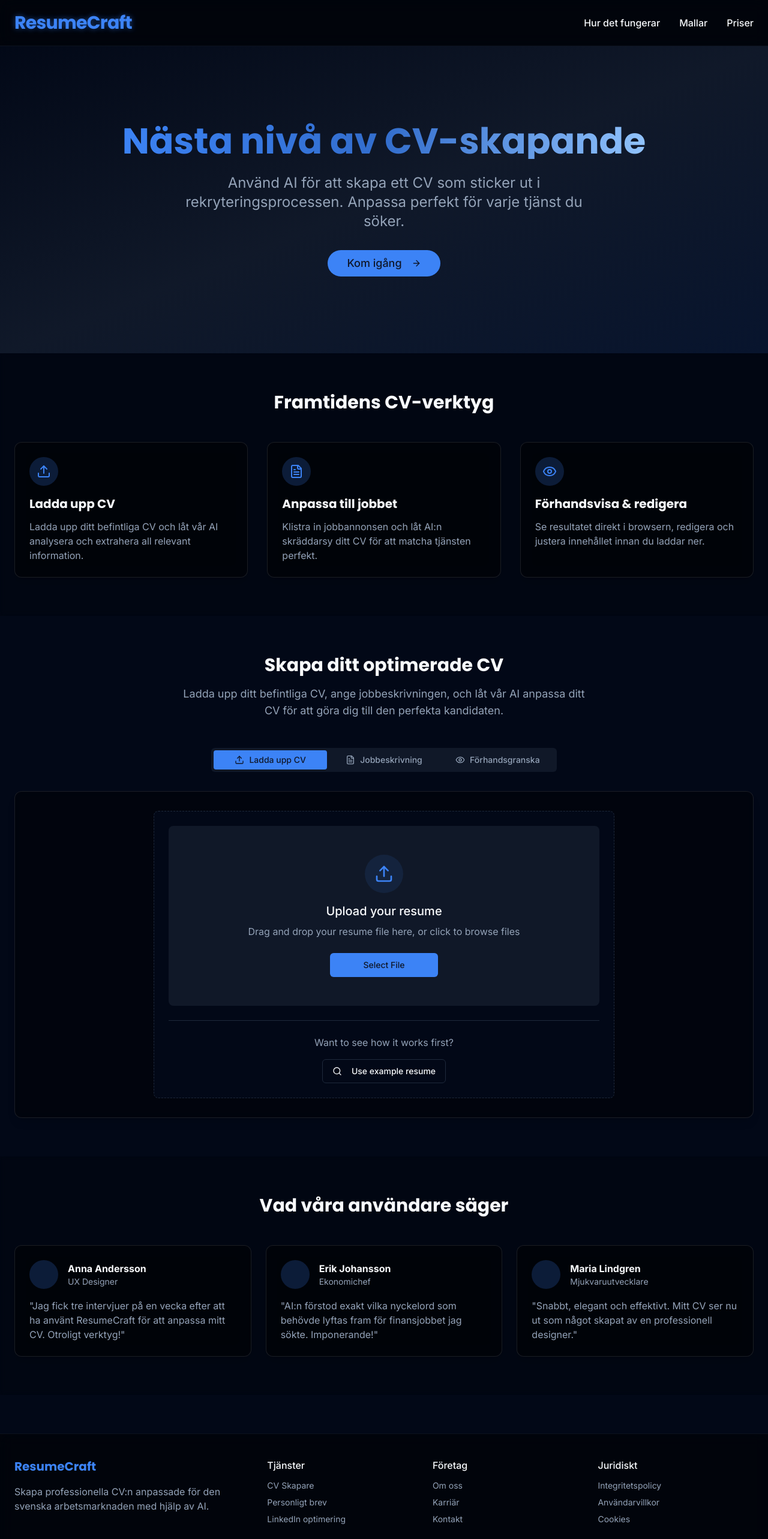
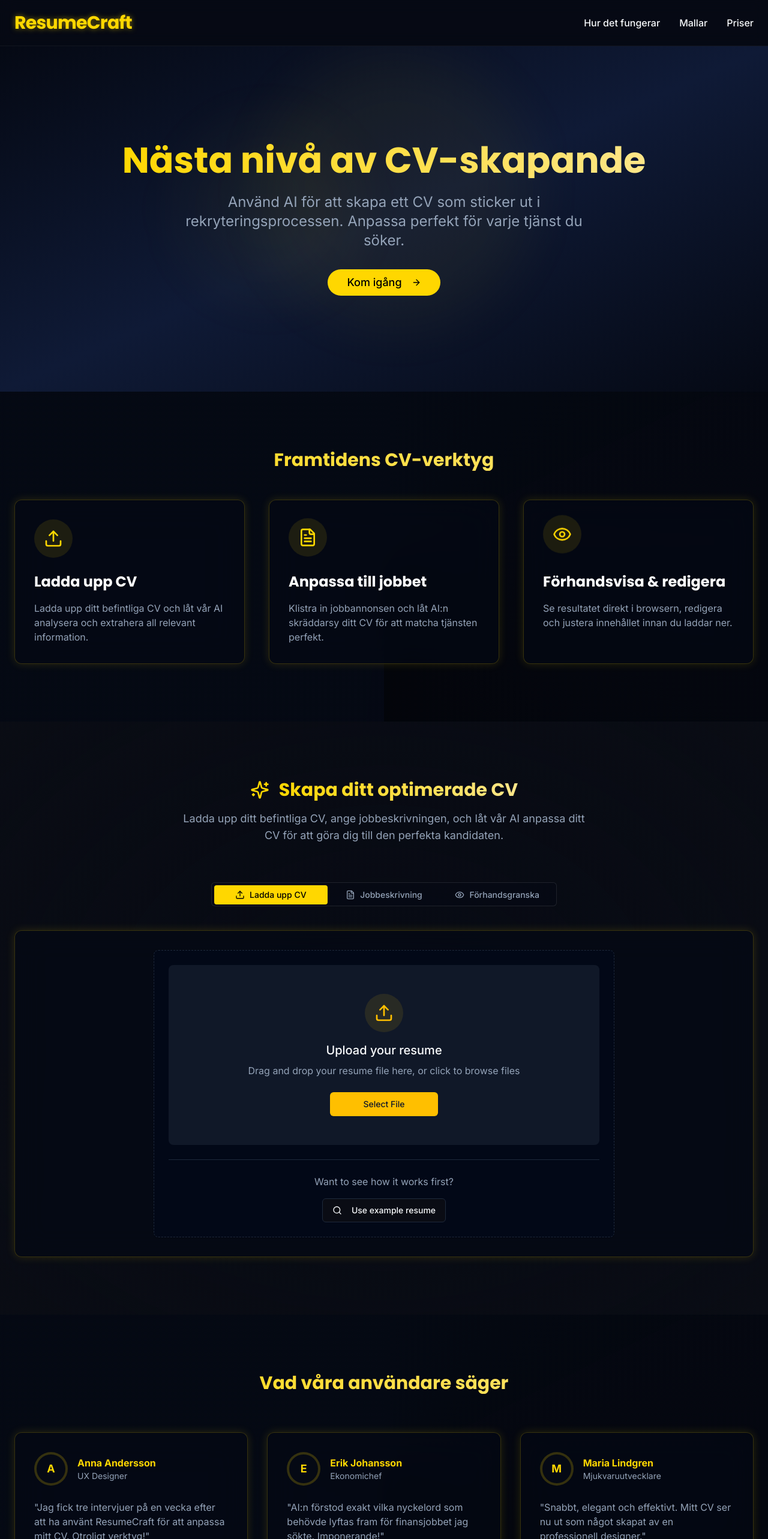
Before and after one commit to lundberg-ai/ai-resume-craft, a React (Vite) app: page / in a window 1280 px wide. Shown: the top 2566 px of the page at 60% size. Built offline with nearby package versions, Linux system fonts and the light colour scheme.

Commit message:
Refactor: Implement futuristic luxury theme
This commit introduces a new theme with a futuristic and luxurious aesthetic.

```diff
--- a/src/components/Layout.tsx
+++ b/src/components/Layout.tsx
@@ -13,9 +13,9 @@ const Layout: React.FC<LayoutProps> = ({ children }) => {
 
   return (
     <div className="min-h-screen bg-background text-foreground">
-      <header className="border-b border-border/40 bg-black/50 backdrop-blur-md sticky top-0 z-10">
+      <header className="border-b border-white/5 bg-luxury-dark/80 backdrop-blur-md sticky top-0 z-10">
         <div className="container mx-auto px-6 py-5 flex justify-between items-center">
-          <h1 className="text-2xl md:text-3xl font-bold font-display tracking-tight text-primary text-glow">
+          <h1 className="text-2xl md:text-3xl font-bold font-display tracking-tight text-gold gold-glow">
             ResumeCraft
           </h1>
           <div className="md:hidden">
@@ -28,21 +28,21 @@ const Layout: React.FC<LayoutProps> = ({ children }) => {
               <Menu className="h-5 w-5" />
             </Button>
           </div>
-          <nav className={`${mobileMenuOpen ? 'flex' : 'hidden'} md:flex absolute md:relative top-full left-0 right-0 md:top-auto bg-black/80 md:bg-transparent backdrop-blur-md md:backdrop-blur-none p-4 md:p-0 border-b border-border/40 md:border-none flex-col md:flex-row space-y-3 md:space-y-0 md:space-x-8`}>
-            <a href="#" className="font-medium hover:text-primary transition-colors duration-200 relative after:absolute after:left-0 after:bottom-0 after:h-[2px] after:w-0 after:bg-primary after:transition-all hover:after:w-full">Hur det fungerar</a>
-            <a href="#" className="font-medium hover:text-primary transition-colors duration-200 relative after:absolute after:left-0 after:bottom-0 after:h-[2px] after:w-0 after:bg-primary after:transition-all hover:after:w-full">Mallar</a>
-            <a href="#" className="font-medium hover:text-primary transition-colors duration-200 relative after:absolute after:left-0 after:bottom-0 after:h-[2px] after:w-0 after:bg-primary after:transition-all hover:after:w-full">Priser</a>
+          <nav className={`${mobileMenuOpen ? 'flex' : 'hidden'} md:flex absolute md:relative top-full left-0 right-0 md:top-auto bg-luxury-dark/95 md:bg-transparent backdrop-blur-md md:backdrop-blur-none p-4 md:p-0 border-b border-white/5 md:border-none flex-col md:flex-row space-y-3 md:space-y-0 md:space-x-8`}>
+            <a href="#" className="font-medium hover:text-gold transition-colors duration-200 relative after:absolute after:left-0 after:bottom-0 after:h-[2px] after:w-0 after:bg-gold after:transition-all hover:after:w-full">Hur det fungerar</a>
+            <a href="#" className="font-medium hover:text-gold transition-colors duration-200 relative after:absolute after:left-0 after:bottom-0 after:h-[2px] after:w-0 after:bg-gold after:transition-all hover:after:w-full">Mallar</a>
+            <a href="#" className="font-medium hover:text-gold transition-colors duration-200 relative after:absolute after:left-0 after:bottom-0 after:h-[2px] after:w-0 after:bg-gold after:transition-all hover:after:w-full">Priser</a>
           </nav>
         </div>
       </header>
       <main>
         {children}
       </main>
-      <footer className="border-t border-border/40 bg-black/50 backdrop-blur-md py-10 mt-16">
+      <footer className="border-t border-white/5 bg-luxury-dark/80 backdrop-blur-md py-10 mt-16">
         <div className="container mx-auto px-6">
           <div className="grid grid-cols-1 md:grid-cols-3 gap-8">
             <div>
-              <h3 className="text-xl font-display font-bold mb-4 text-primary">ResumeCraft</h3>
+              <h3 className="text-xl font-display font-bold mb-4 text-gold">ResumeCraft</h3>
               <p className="text-muted-foreground">
                 Skapa professionella CV:n anpassade för den svenska arbetsmarknaden med hjälp av AI.
               </p>
@@ -51,30 +51,30 @@ const Layout: React.FC<LayoutProps> = ({ children }) => {
               <div>
                 <h4 className="font-medium mb-3">Tjänster</h4>
                 <ul className="space-y-2 text-sm text-muted-foreground">
-                  <li><a href="#" className="hover:text-foreground transition-colors">CV Skapare</a></li>
-                  <li><a href="#" className="hover:text-foreground transition-colors">Personligt brev</a></li>
-                  <li><a href="#" className="hover:text-foreground transition-colors">LinkedIn optimering</a></li>
+                  <li><a href="#" className="hover:text-gold transition-colors">CV Skapare</a></li>
+                  <li><a href="#" className="hover:text-gold transition-colors">Personligt brev</a></li>
+                  <li><a href="#" className="hover:text-gold transition-colors">LinkedIn optimering</a></li>
                 </ul>
               </div>
               <div>
                 <h4 className="font-medium mb-3">Företag</h4>
                 <ul className="space-y-2 text-sm text-muted-foreground">
-                  <li><a href="#" className="hover:text-foreground transition-colors">Om oss</a></li>
-                  <li><a href="#" className="hover:text-foreground transition-colors">Karriär</a></li>
-                  <li><a href="#" className="hover:text-foreground transition-colors">Kontakt</a></li>
+                  <li><a href="#" className="hover:text-gold transition-colors">Om oss</a></li>
+                  <li><a href="#" className="hover:text-gold transition-colors">Karriär</a></li>
+                  <li><a href="#" className="hover:text-gold transition-colors">Kontakt</a></li>
                 </ul>
               </div>
               <div>
                 <h4 className="font-medium mb-3">Juridiskt</h4>
                 <ul className="space-y-2 text-sm text-muted-foreground">
-                  <li><a href="#" className="hover:text-foreground transition-colors">Integritetspolicy</a></li>
-                  <li><a href="#" className="hover:text-foreground transition-colors">Användarvillkor</a></li>
-                  <li><a href="#" className="hover:text-foreground transition-colors">Cookies</a></li>
+                  <li><a href="#" className="hover:text-gold transition-colors">Integritetspolicy</a></li>
+                  <li><a href="#" className="hover:text-gold transition-colors">Användarvillkor</a></li>
+                  <li><a href="#" className="hover:text-gold transition-colors">Cookies</a></li>
                 </ul>
               </div>
             </div>
           </div>
-          <div className="border-t border-border/40 mt-8 pt-6 text-center text-sm text-muted-foreground">
+          <div className="border-t border-white/5 mt-8 pt-6 text-center text-sm text-muted-foreground">
             &copy; {new Date().getFullYear()} ResumeCraft. Alla rättigheter förbehållna.
           </div>
         </div>
--- a/src/index.css
+++ b/src/index.css
@@ -7,7 +7,7 @@
 
 @layer base {
   :root {
-    --background: 222.2 84% 4.9%;
+    --background: 225 35% 5.9%;
     --foreground: 210 40% 98%;
 
     --card: 222.2 84% 4.9%;
@@ -16,7 +16,7 @@
     --popover: 222.2 84% 4.9%;
     --popover-foreground: 210 40% 98%;
 
-    --primary: 217 91% 60%;
+    --primary: 45 100% 50%;
     --primary-foreground: 222.2 47.4% 11.2%;
 
     --secondary: 217.2 32.6% 17.5%;
@@ -25,15 +25,15 @@
     --muted: 217.2 32.6% 17.5%;
     --muted-foreground: 215 20.2% 65.1%;
 
-    --accent: 217.2 32.6% 17.5%;
-    --accent-foreground: 210 40% 98%;
+    --accent: 45 100% 50%;
+    --accent-foreground: 222.2 47.4% 11.2%;
 
     --destructive: 0 62.8% 30.6%;
     --destructive-foreground: 210 40% 98%;
 
     --border: 217.2 32.6% 17.5%;
     --input: 217.2 32.6% 17.5%;
-    --ring: 217 91% 60%;
+    --ring: 45 100% 50%;
 
     --sidebar-background: 240 5.9% 10%;
     --sidebar-foreground: 240 4.8% 95.9%;
@@ -43,6 +43,8 @@
     --sidebar-accent-foreground: 240 4.8% 95.9%;
     --sidebar-border: 240 3.7% 15.9%;
     --sidebar-ring: 217.2 91.2% 59.8%;
+
+    --resume-primary: var(--primary, #FFD700);
 
     --radius: 0.5rem;
   }
@@ -56,11 +58,31 @@
   body {
     @apply bg-background text-foreground font-sans;
   }
+
+  ::selection {
+    @apply bg-gold/40 text-white;
+  }
 }
 
 @layer components {
   .glass-card {
     @apply bg-black/40 backdrop-blur-md border border-white/10 shadow-lg;
+  }
+
+  .luxury-glass {
+    @apply bg-luxury-dark/70 backdrop-blur-xl border border-white/10 shadow-[0_4px_30px_rgba(255,215,0,0.1)];
+  }
+
+  .luxury-border {
+    @apply border border-gold/20 shadow-[0_0_15px_rgba(255,215,0,0.15)];
+  }
+
+  .luxury-input {
+    @apply bg-luxury-dark border border-white/10 focus:border-gold/50 focus:ring-gold/30 transition-all duration-300;
+  }
+
+  .gold-glow {
+    text-shadow: 0 0 10px rgba(255, 215, 0, 0.5);
   }
 
   .resume-container {
@@ -92,10 +114,14 @@
   }
 
   .hero-gradient {
-    @apply bg-gradient-to-br from-background via-secondary/50 to-primary/10;
+    @apply bg-hero-luxury;
   }
 
   .text-glow {
-    text-shadow: 0 0 10px rgba(59, 130, 246, 0.5);
+    text-shadow: 0 0 10px rgba(255, 215, 0, 0.5);
+  }
+
+  .gold-gradient {
+    @apply bg-gradient-to-r from-gold to-amber-200 bg-clip-text text-transparent;
   }
 }
--- a/src/pages/Index.tsx
+++ b/src/pages/Index.tsx
@@ -8,7 +8,7 @@ import ThemeSelector from '@/components/ThemeSelector';
 import { useToast } from "@/hooks/use-toast";
 import { Tabs, TabsContent, TabsList, TabsTrigger } from "@/components/ui/tabs";
 import { Button } from '@/components/ui/button';
-import { ArrowRight, Upload, FileText, Eye, Download } from 'lucide-react';
+import { ArrowRight, Upload, FileText, Eye, Download, Sparkles } from 'lucide-react';
 
 interface ResumeData {
   name?: string;
@@ -41,7 +41,7 @@ const Index: React.FC = () => {
   const [jobDescription, setJobDescription] = useState<string>("");
   const [isProcessing, setIsProcessing] = useState<boolean>(false);
   const [selectedTheme, setSelectedTheme] = useState<string>("classic");
-  const [selectedColor, setSelectedColor] = useState<string>("#9b87f5");
+  const [selectedColor, setSelectedColor] = useState<string>("#FFD700");
 
   const handleResumeUpload = (data: ResumeData) => {
     setResumeData(data);
@@ -81,10 +81,16 @@ const Index: React.FC = () => {
   return (
     <Layout>
       {/* Hero Section */}
-      <div className="hero-gradient">
-        <div className="container mx-auto px-6 py-24 md:py-32">
+      <div className="hero-gradient relative overflow-hidden">
+        {/* Background particles */}
+        <div className="absolute inset-0 overflow-hidden">
+          <div className="absolute top-1/4 left-1/4 w-64 h-64 rounded-full bg-gold/5 blur-3xl animate-pulse-glow"></div>
+          <div className="absolute bottom-1/4 right-1/3 w-96 h-96 rounded-full bg-gold/5 blur-3xl animate-pulse-glow" style={{ animationDelay: "1s" }}></div>
+        </div>
+
+        <div className="container mx-auto px-6 py-32 md:py-40 relative z-10">
           <div className="max-w-4xl mx-auto text-center">
-            <h1 className="text-4xl md:text-6xl font-bold font-display mb-6 animate-fade-in bg-clip-text text-transparent bg-gradient-to-r from-primary via-primary/80 to-blue-300">
+            <h1 className="text-4xl md:text-6xl font-bold font-display mb-6 animate-fade-in gold-gradient">
               Nästa nivå av CV-skapande
             </h1>
             <p className="text-xl md:text-2xl text-muted-foreground mb-8 animate-slide-in max-w-2xl mx-auto">
@@ -92,7 +98,7 @@ const Index: React.FC = () => {
             </p>
             <Button
               size="lg"
-              className="rounded-full text-lg px-8 animate-fade-in"
+              className="rounded-full text-lg px-8 animate-fade-in bg-gold hover:bg-gold/80 text-black"
               onClick={() => document.getElementById('app-section')?.scrollIntoView({ behavior: 'smooth' })}
             >
               Kom igång <ArrowRight className="ml-2" />
@@ -102,29 +108,30 @@ const Index: React.FC = () => {
       </div>
 
       {/* Features Section */}
-      <div className="py-16 backdrop-blur-sm bg-black/20">
-        <div className="container mx-auto px-6">
-          <h2 className="text-3xl font-bold font-display mb-12 text-center">Framtidens CV-verktyg</h2>
-          <div className="grid grid-cols-1 md:grid-cols-3 gap-8">
-            <div className="glass-card p-6 rounded-xl animate-fade-in">
-              <div className="h-12 w-12 bg-primary/20 rounded-full mb-4 flex items-center justify-center">
-                <Upload className="h-6 w-6 text-primary" />
+      <div className="py-24 backdrop-blur-sm bg-luxury-dark/80 relative">
+        <div className="absolute inset-0 bg-gradient-conic from-luxury-dark via-luxury-dark/90 to-black/80 opacity-60"></div>
+        <div className="container mx-auto px-6 relative z-10">
+          <h2 className="text-3xl font-bold font-display mb-12 text-center gold-gradient">Framtidens CV-verktyg</h2>
+          <div className="grid grid-cols-1 md:grid-cols-3 gap-10">
+            <div className="luxury-glass p-8 rounded-xl animate-fade-in luxury-border">
+              <div className="h-16 w-16 bg-gold/10 rounded-full mb-6 flex items-center justify-center animate-float">
+                <Upload className="h-8 w-8 text-gold" />
               </div>
-              <h3 className="font-display text-xl font-bold mb-3">Ladda upp CV</h3>
+              <h3 className="font-display text-2xl font-bold mb-4 text-white">Ladda upp CV</h3>
               <p className="text-muted-foreground">Ladda upp ditt befintliga CV och låt vår AI analysera och extrahera all relevant information.</p>
             </div>
-            <div className="glass-card p-6 rounded-xl animate-fade-in delay-100">
-              <div className="h-12 w-12 bg-primary/20 rounded-full mb-4 flex items-center justify-center">
-                <FileText className="h-6 w-6 text-primary" />
+            <div className="luxury-glass p-8 rounded-xl animate-fade-in delay-100 luxury-border">
+              <div className="h-16 w-16 bg-gold/10 rounded-full mb-6 flex items-center justify-center animate-float" style={{ animationDelay: "1s" }}>
+                <FileText className="h-8 w-8 text-gold" />
               </div>
-              <h3 className="font-display text-xl font-bold mb-3">Anpassa till jobbet</h3>
+              <h3 className="font-display text-2xl font-bold mb-4 text-white">Anpassa till jobbet</h3>
               <p className="text-muted-foreground">Klistra in jobbannonsen och låt AI:n skräddarsy ditt CV för att matcha tjänsten perfekt.</p>
             </div>
-            <div className="glass-card p-6 rounded-xl animate-fade-in delay-200">
-              <div className="h-12 w-12 bg-primary/20 rounded-full mb-4 flex items-center justify-center">
-                <Eye className="h-6 w-6 text-primary" />
+            <div className="luxury-glass p-8 rounded-xl animate-fade-in delay-200 luxury-border">
+              <div className="h-16 w-16 bg-gold/10 rounded-full mb-6 flex items-center justify-center animate-float" style={{ animationDelay: "2s" }}>
+                <Eye className="h-8 w-8 text-gold" />
               </div>
-              <h3 className="font-display text-xl font-bold mb-3">Förhandsvisa & redigera</h3>
+              <h3 className="font-display text-2xl font-bold mb-4 text-white">Förhandsvisa & redigera</h3>
               <p className="text-muted-foreground">Se resultatet direkt i browsern, redigera och justera innehållet innan du laddar ner.</p>
             </div>
           </div>
@@ -132,41 +139,54 @@ const Index: React.FC = () => {
       </div>
 
       {/* App Section */}
-      <div id="app-section" className="py-16">
-        <div className="max-w-7xl mx-auto px-6">
-          <div className="mb-12 text-center">
-            <h2 className="text-3xl font-bold font-display mb-4 animate-fade-in">
-              Skapa ditt optimerade CV
-            </h2>
+      <div id="app-section" className="py-24 relative overflow-hidden">
+        <div className="absolute inset-0 bg-gradient-radial from-luxury-dark/50 to-background z-0"></div>
+        <div className="max-w-7xl mx-auto px-6 relative z-10">
+          <div className="mb-16 text-center">
+            <div className="flex items-center justify-center mb-4">
+              <Sparkles className="h-8 w-8 text-gold mr-4" />
+              <h2 className="text-3xl font-bold font-display gold-gradient">
+                Skapa ditt optimerade CV
+              </h2>
+            </div>
             <p className="text-lg text-muted-foreground max-w-2xl mx-auto animate-slide-in">
               Ladda upp ditt befintliga CV, ange jobbeskrivningen, och låt vår AI anpassa ditt CV för att göra dig till den perfekta kandidaten.
             </p>
           </div>
 
           <Tabs value={activeStep} onValueChange={setActiveStep} className="w-full">
-            <TabsList className="grid grid-cols-3 w-full max-w-xl mx-auto mb-8 bg-secondary/50 p-1">
-              <TabsTrigger value="upload" className="data-[state=active]:bg-primary data-[state=active]:text-primary-foreground">
+            <TabsList className="grid grid-cols-3 w-full max-w-xl mx-auto mb-10 bg-luxury-dark/50 border border-white/10 p-1">
+              <TabsTrigger
+                value="upload"
+                className="data-[state=active]:bg-gold data-[state=active]:text-black"
+              >
                 <Upload className="mr-2 h-4 w-4" />
                 Ladda upp CV
               </TabsTrigger>
-              <TabsTrigger value="job" className="data-[state=active]:bg-primary data-[state=active]:text-primary-foreground">
+              <TabsTrigger
+                value="job"
+                className="data-[state=active]:bg-gold data-[state=active]:text-black"
+              >
                 <FileText className="mr-2 h-4 w-4" />
                 Jobbeskrivning
               </TabsTrigger>
-              <TabsTrigger value="preview" className="data-[state=active]:bg-primary data-[state=active]:text-primary-foreground">
+              <TabsTrigger
+                value="preview"
+                className="data-[state=active]:bg-gold data-[state=active]:text-black"
+              >
                 <Eye className="mr-2 h-4 w-4" />
                 Förhandsgranska
               </TabsTrigger>
             </TabsList>
 
             <TabsContent value="upload" className="animate-fade-in">
-              <div className="glass-card p-8 rounded-xl">
+              <div className="luxury-glass p-8 rounded-xl luxury-border">
                 <ResumeUploader onUploadComplete={handleResumeUpload} />
               </div>
             </TabsContent>
 
             <TabsContent value="job" className="animate-fade-in">
-              <div className="glass-card p-8 rounded-xl">
+              <div className="luxury-glass p-8 rounded-xl luxury-border">
                 <JobDescriptionInput
                   onSubmit={handleJobDescriptionSubmit}
                   isDisabled={!resumeData}
@@ -187,7 +207,7 @@ const Index: React.FC = () => {
                   <div className="mt-8">
                     <Button
                       onClick={handleResumeDownload}
-                      className="w-full"
+                      className="w-full bg-gold hover:bg-gold/80 text-black"
                     >
                       <Download className="mr-2 h-4 w-4" />
                       Ladda ner CV
@@ -211,35 +231,42 @@ const Index: React.FC = () => {
       </div>
 
       {/* Testimonials Section */}
-      <div className="py-16 backdrop-blur-sm bg-black/20">
-        <div className="container mx-auto px-6">
-          <h2 className="text-3xl font-bold font-display mb-12 text-center">Vad våra användare säger</h2>
-          <div className="grid grid-cols-1 md:grid-cols-3 gap-6">
-            <div className="glass-card p-6 rounded-xl">
-              <div className="flex items-center mb-4">
-                <div className="w-12 h-12 bg-primary/20 rounded-full"></div>
+      <div className="py-24 backdrop-blur-sm bg-luxury-dark/80 relative">
+        <div className="absolute inset-0 bg-gradient-conic from-luxury-dark via-luxury-dark/90 to-black/80 opacity-60"></div>
+        <div className="container mx-auto px-6 relative z-10">
+          <h2 className="text-3xl font-bold font-display mb-16 text-center gold-gradient">Vad våra användare säger</h2>
+          <div className="grid grid-cols-1 md:grid-cols-3 gap-8">
+            <div className="luxury-glass p-8 rounded-xl luxury-border hover:shadow-[0_0_25px_rgba(255,215,0,0.2)] transition-all duration-300 transform hover:-translate-y-1">
+              <div className="flex items-center mb-6">
+                <div className="w-14 h-14 bg-gold/20 rounded-full flex items-center justify-center">
+                  <div className="w-12 h-12 rounded-full bg-luxury-dark flex items-center justify-center text-gold font-bold text-lg">A</div>
+                </div>
                 <div className="ml-4">
-                  <h4 className="font-bold">Anna Andersson</h4>
+                  <h4 className="font-bold text-gold">Anna Andersson</h4>
                   <p className="text-sm text-muted-foreground">UX Designer</p>
                 </div>
               </div>
               <p className="text-muted-foreground">"Jag fick tre intervjuer på en vecka efter att ha använt ResumeCraft för att anpassa mitt CV. Otroligt verktyg!"</p>
             </div>
-            <div className="glass-card p-6 rounded-xl">
-              <div className="flex items-center mb-4">
-                <div className="w-12 h-12 bg-primary/20 rounded-full"></div>
+            <div className="luxury-glass p-8 rounded-xl luxury-border hover:shadow-[0_0_25px_rgba(255,215,0,0.2)] transition-all duration-300 transform hover:-translate-y-1">
+              <div className="flex items-center mb-6">
+                <div className="w-14 h-14 bg-gold/20 rounded-full flex items-center justify-center">
+                  <div className="w-12 h-12 rounded-full bg-luxury-dark flex items-center justify-center text-gold font-bold text-lg">E</div>
+                </div>
                 <div className="ml-4">
-                  <h4 className="font-bold">Erik Johansson</h4>
+                  <h4 className="font-bold text-gold">Erik Johansson</h4>
                   <p className="text-sm text-muted-foreground">Ekonomichef</p>
                 </div>
               </div>
               <p className="text-muted-foreground">"AI:n förstod exakt vilka nyckelord som behövde lyftas fram för finansjobbet jag sökte. Imponerande!"</p>
             </div>
-            <div className="glass-card p-6 rounded-xl">
-              <div className="flex items-center mb-4">
-                <div className="w-12 h-12 bg-primary/20 rounded-full"></div>
+            <div className="luxury-glass p-8 rounded-xl luxury-border hover:shadow-[0_0_25px_rgba(255,215,0,0.2)] transition-all duration-300 transform hover:-translate-y-1">
+              <div className="flex items-center mb-6">
+                <div className="w-14 h-14 bg-gold/20 rounded-full flex items-center justify-center">
+                  <div className="w-12 h-12 rounded-full bg-luxury-dark flex items-center justify-center text-gold font-bold text-lg">M</div>
+                </div>
                 <div className="ml-4">
-                  <h4 className="font-bold">Maria Lindgren</h4>
+                  <h4 className="font-bold text-gold">Maria Lindgren</h4>
                   <p className="text-sm text-muted-foreground">Mjukvaruutvecklare</p>
                 </div>
               </div>
--- a/tailwind.config.ts
+++ b/tailwind.config.ts
@@ -64,11 +64,18 @@ export default {
 					ring: 'hsl(var(--sidebar-ring))'
 				},
 				resume: {
-					primary: '#4C9AFF',
+					primary: 'var(--resume-primary)',
 					secondary: '#0747A6',
 					tertiary: '#172B4D',
 					dark: '#091E42',
 					light: '#E6EFFC',
+				},
+				gold: '#FFD700',
+				luxury: {
+					dark: '#050914',
+					gray: '#8E9196',
+					accent: '#FFD700',
+					light: '#F1F1F1'
 				}
 			},
 			borderRadius: {
@@ -112,12 +119,25 @@ export default {
 				'pulse-glow': {
 					'0%, 100%': {
 						'opacity': 0.8,
-						'box-shadow': '0 0 20px rgba(59, 130, 246, 0.3)'
+						'box-shadow': '0 0 20px rgba(255, 215, 0, 0.3)'
 					},
 					'50%': {
 						'opacity': 1,
-						'box-shadow': '0 0 30px rgba(59, 130, 246, 0.6)'
+						'box-shadow': '0 0 30px rgba(255, 215, 0, 0.6)'
 					}
+				},
+				'float': {
+					'0%, 100%': {
+						transform: 'translateY(0)'
+					},
+					'50%': {
+						transform: 'translateY(-10px)'
+					}
+				},
+				'gradient-shift': {
+					'0%': { 'background-position': '0% 50%' },
+					'50%': { 'background-position': '100% 50%' },
+					'100%': { 'background-position': '0% 50%' }
 				}
 			},
 			animation: {
@@ -126,7 +146,9 @@ export default {
 				'fade-in': 'fade-in 0.3s ease-out',
 				'slide-in': 'slide-in 0.3s ease-out',
 				'shimmer': 'shimmer 2s infinite linear',
-				'pulse-glow': 'pulse-glow 3s infinite ease-in-out'
+				'pulse-glow': 'pulse-glow 3s infinite ease-in-out',
+				'float': 'float 6s ease-in-out infinite',
+				'gradient-shift': 'gradient-shift 8s ease infinite'
 			},
 			fontFamily: {
 				sans: ['Inter', 'sans-serif'],
@@ -135,6 +157,8 @@ export default {
 			},
 			backgroundImage: {
 				'gradient-radial': 'radial-gradient(var(--tw-gradient-stops))',
+				'gradient-conic': 'conic-gradient(from 180deg at 50% 50%, var(--tw-gradient-stops))',
+				'hero-luxury': 'linear-gradient(to bottom right, #050914, #0F1A36, #050914)',
 			}
 		}
 	},
```
Also changed, not shown: src/components/ThemeSelector.tsx (+13 -13 lines).
